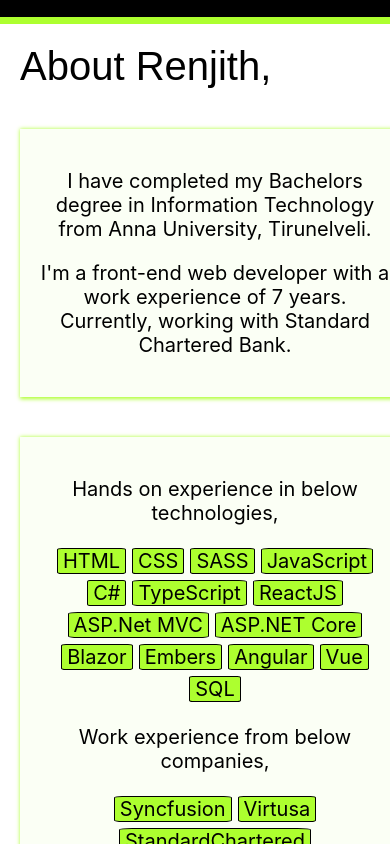
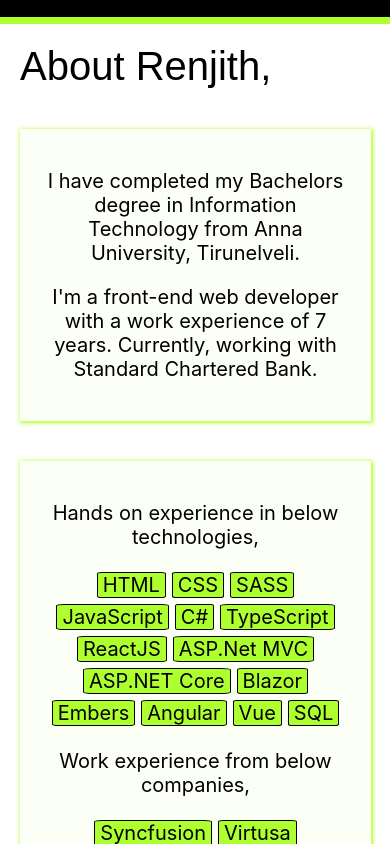
Before and after one commit to renjithsingh-rajendran123/Portfolio-Renjith, a React (Create React App) app: page / in a window 390 px wide. Shown: the part 820-1664 px from the top of the page. Built offline with nearby package versions, Linux system fonts and the light colour scheme.

Commit message:
Add files via upload

```diff
--- a/src/styles/Aboutsec.css
+++ b/src/styles/Aboutsec.css
@@ -19,7 +19,7 @@
 
 @media(max-width: 700px) {
     .about-sec-sub-two, .about-sec-sub-one{
-        min-width: 100%;
-        max-width: 100%;
+        min-width: 90%;
+        max-width: 90%;
     }
 }
```
